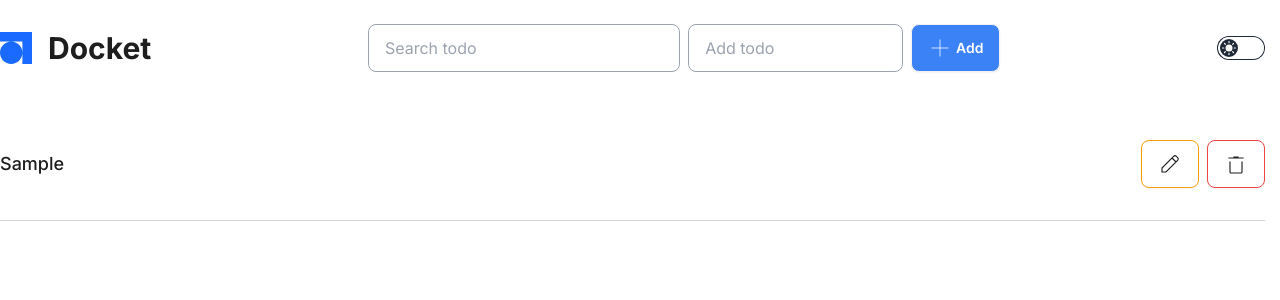
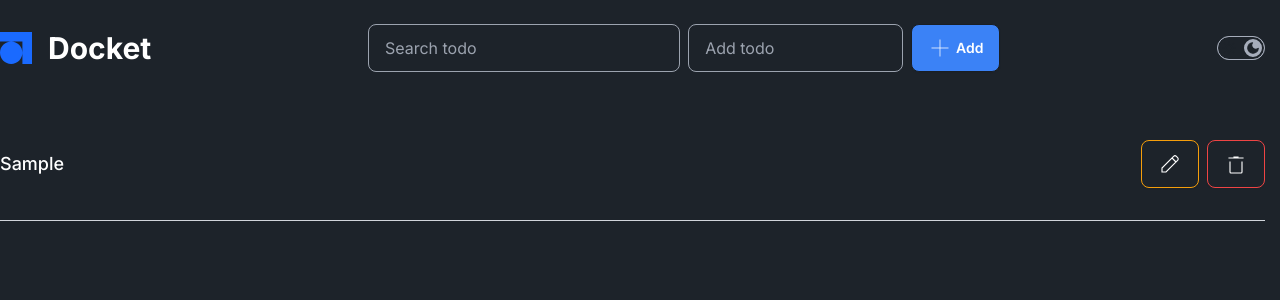
Before and after one commit to markjffrsn/todo-list-next-js, a Next.js app: page / in a window 1280 px wide. Both pictures are taken after typing "Sample" into the empty fields and a click on the button "Add". Shown: the top 300 px of the page. Built offline with nearby package versions, Linux system fonts and the light colour scheme.

Commit message:
initial commit

```diff
--- a/src/app/layout.js
+++ b/src/app/layout.js
@@ -12,8 +12,8 @@ export const metadata = {
 
 export default function RootLayout({ children }) {
   return (
-    <html lang="en" data-theme="light">
-      <body className={`${inter.className} container mx-auto`}>
+    <html lang="en" data-theme="dark">
+      <body className={`${inter.className} container mx-auto text-white`}>
         <TodoContextProvider>
           <Navbar />
           {children}
--- a/src/app/page.js
+++ b/src/app/page.js
@@ -92,7 +92,7 @@ export default function Home() {
                   onClick={() => handleEdit(todo.id)}
                 >
                   <Image
-                    src={theme ? editDark : editLight}
+                    src={!theme ? editDark : editLight}
                     alt="Edit Icon"
                     width={24}
                     height={24}
@@ -103,7 +103,7 @@ export default function Home() {
                   onClick={() => handleDelete(todo.id)}
                 >
                   <Image
-                    src={theme ? delDark : delLight}
+                    src={!theme ? delDark : delLight}
                     alt="Delete Icon"
                     width={24}
                     height={24}
@@ -117,7 +117,7 @@ export default function Home() {
         <section className="h-[80vh] flex items-center justify-center gap-2 flex-col text-lg">
           <div className="grid place-items-center">
             <Image
-              src={theme ? newDark : newLight}
+              src={!theme ? newDark : newLight}
               alt="Note icon"
               width={36}
               height={36}
--- a/src/components/Navbar.js
+++ b/src/components/Navbar.js
@@ -70,7 +70,7 @@ export default function Navbar() {
     const htmlElement = document.documentElement;
     const body = document.body;
 
-    if (theme) {
+    if (!theme) {
       htmlElement.setAttribute("data-theme", "dark");
       body.classList.add("text-white");
     } else {
@@ -141,6 +141,7 @@ export default function Navbar() {
               value="synthwave"
               className="toggle theme-controller bg-base-content col-span-2 col-start-1 row-start-1"
               onClick={handleTheme}
+              defaultChecked
             />
             <svg
               className="stroke-base-100 fill-base-100 col-start-1 row-start-1"
```
